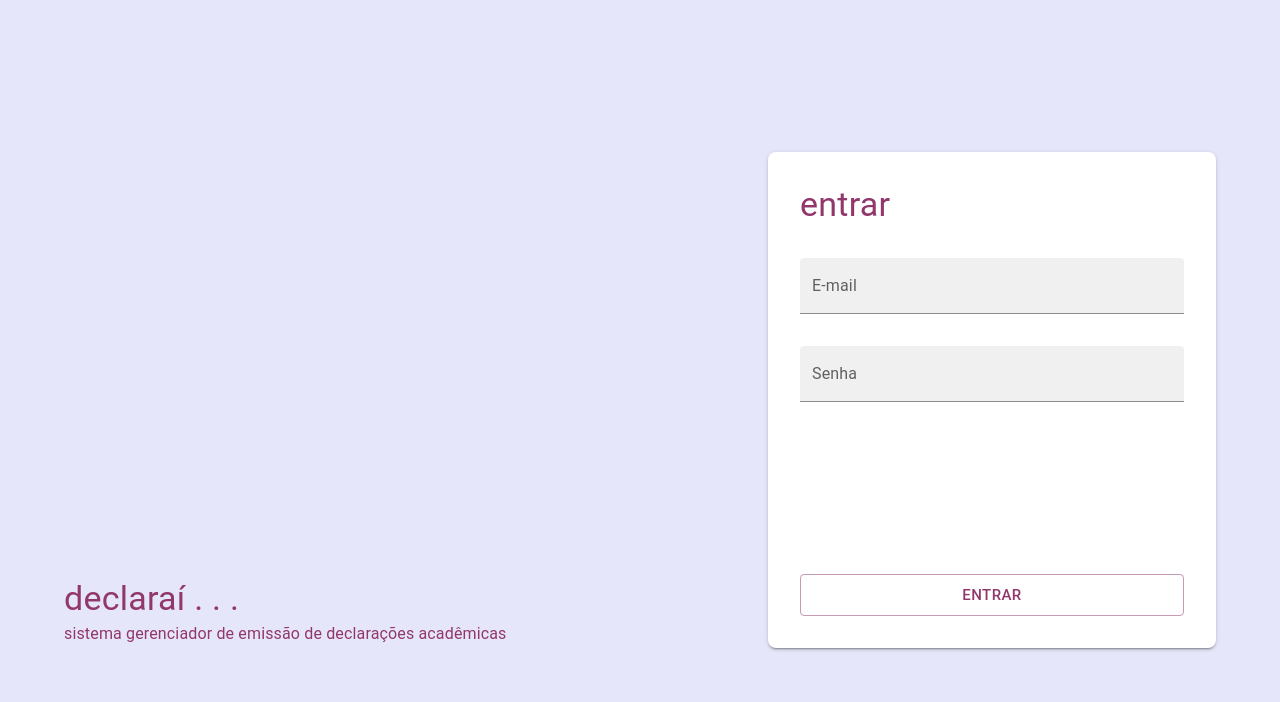
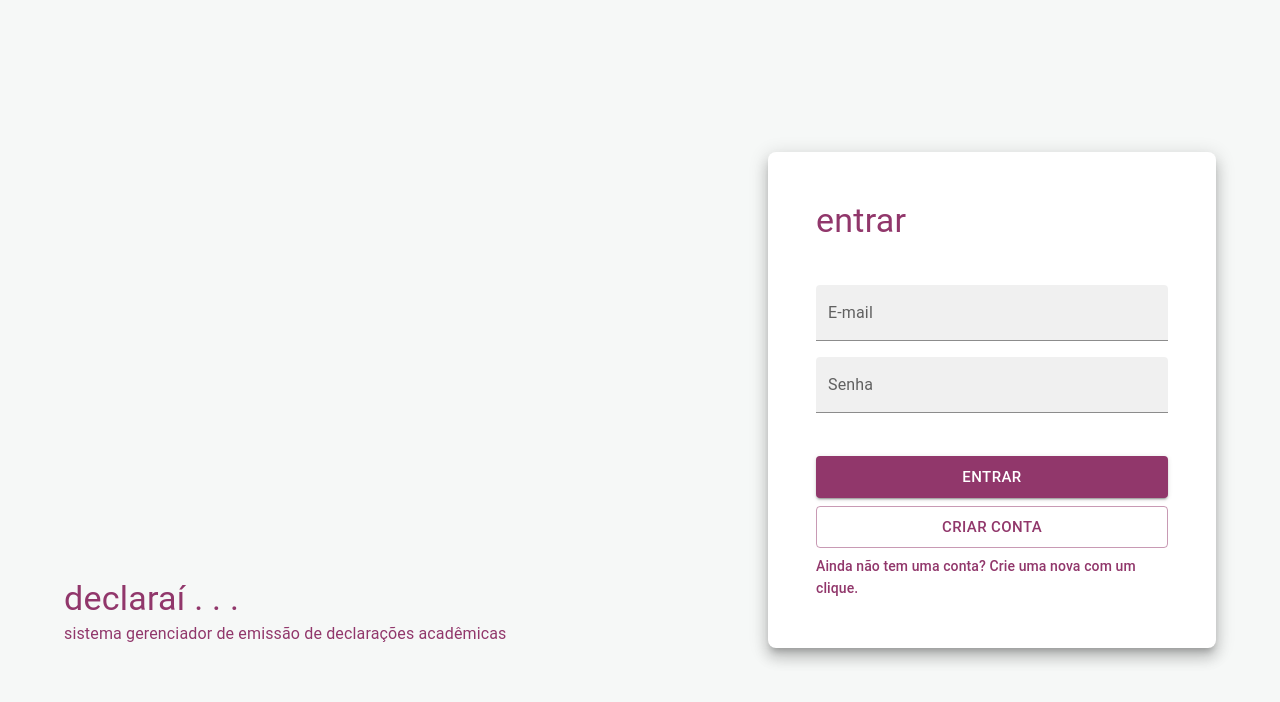
Before and after one commit to eugeogeo/declarai, a React (Vite) app: page / in a window 1280 px wide. Shown: the top 702 px of the page. Built offline with nearby package versions, Linux system fonts and the light colour scheme.

Commit message:
feat: adicionando funcionalidades e espaçamentos

```diff
--- a/src/pages/login/index.tsx
+++ b/src/pages/login/index.tsx
@@ -8,7 +8,7 @@ function Login() {
     return (
         <Box
             sx={{
-                backgroundColor: "#E6E6FA",
+                backgroundColor: "#F6F8F7",
                 backgroundPositionX: "right",
                 backgroundPositionY: "bottom",
                 backgroundRepeat: "no-repeat",
@@ -21,12 +21,6 @@ function Login() {
                         justifyContent="space-between"
                         flexDirection="row"
                         width="100vw"
-                        sx={{
-                            [theme.breakpoints.down("md")]: {
-                                flexDirection: "column-reverse",
-                                alignItems: "center",
-                            },
-                        }}
                     >
                         <Stack display="flex" justifyContent="flex-end">
                             <Typography
@@ -44,15 +38,18 @@ function Login() {
                             </Typography>
                         </Stack>
 
-                        <Stack
+                        <Box
                             component="form"
-                            p={4}
-                            boxShadow="2"
+                            boxShadow="10"
+                            p={6}
                             maxWidth="24rem"
                             width="100%"
                             minHeight="31rem"
                             borderRadius="8px"
                             bgcolor="white"
+                            display="flex"
+                            flexDirection="column"
+                            justifyContent="space-between"
                             // onSubmit={handleSubmit(onSubmit)}
                             sx={{
                             [theme.breakpoints.down("md")]: {
@@ -72,7 +69,7 @@ function Login() {
                                     entrar
                                 </Typography>
                             </Stack>
-                            <Stack spacing={4} mt={4}>
+                            <Stack spacing={2}>
                                 <Controller
                                 name="usuario"
                                 control={control}
@@ -103,6 +100,7 @@ function Login() {
                                 )}
                                 />
                             </Stack>
+                            <Stack spacing={1}>
                                 <Button
                                     // isLoading={isSubmitting}
                                     sx={{
@@ -114,11 +112,33 @@ function Login() {
                                     type="submit"
                                     id="buttonLogin"
                                     size="large"
-                                variant="outlined"
+                                    variant="contained"
                                 >
                                     Entrar
                                 </Button>
+                                <Button
+                                    // isLoading={isSubmitting}
+                                    sx={{
+                                        marginTop: "auto",
+                                        display: "flex",
+                                        alignItems: "center",
+                                    }}
+                                    fullWidth
+                                    type="submit"
+                                    id="buttonNewUsuario"
+                                    size="large"
+                                    variant="outlined"
+                                >
+                                    Criar conta
+                                </Button>
+                                <Typography
+                                variant="subtitle2"
+                                color={theme.palette.primary.main}
+                                >
+                                    Ainda não tem uma conta? Crie uma nova com um clique.
+                                </Typography>
                             </Stack>
+                        </Box>
                     </Stack>
                 </Box>
             </Container>
```
Lines whose indentation alone changed are shown as unchanged.
